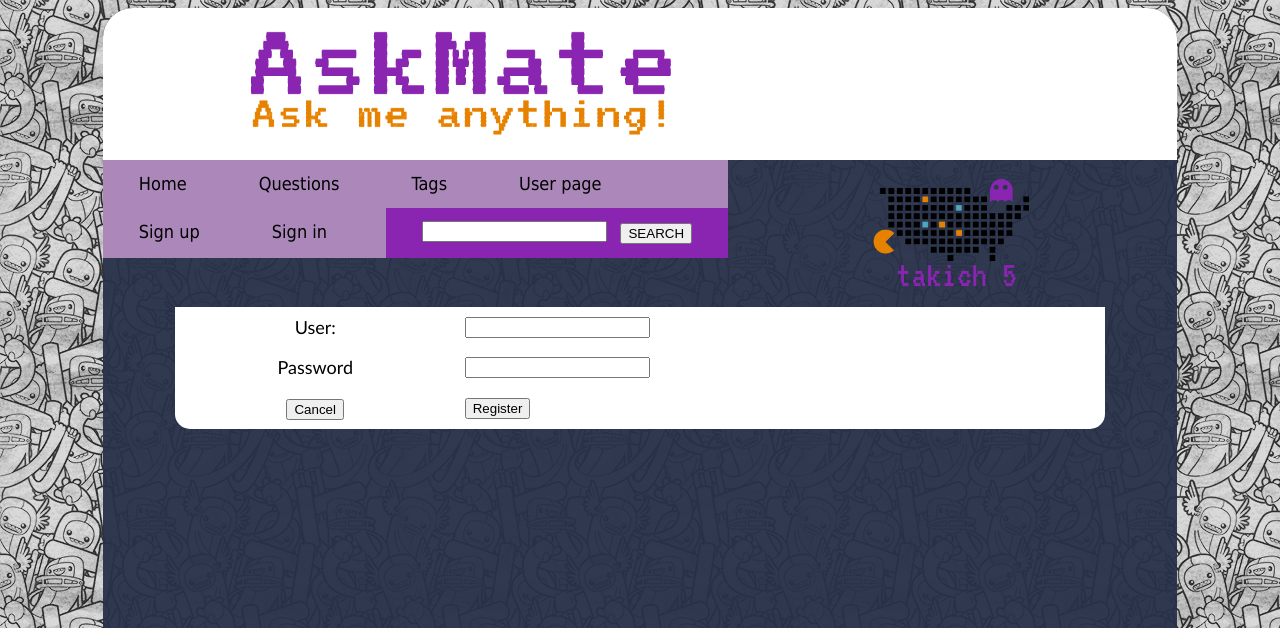
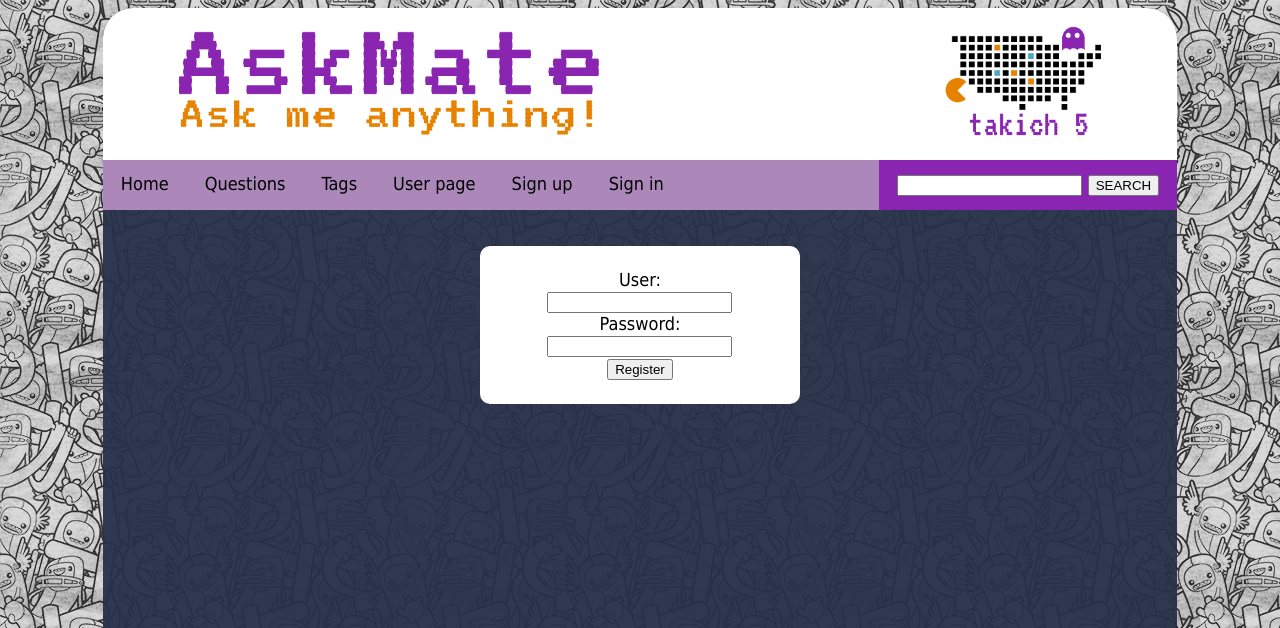
Before and after one commit to grzban/AskMate3, a Flask app: page /registration in a window 1280 px wide. Shown: the top 628 px of the page. Run offline with Flask 2, Linux system fonts and the light colour scheme.

Commit message:
registration and signin form added

```diff
--- a/static/layout.css
+++ b/static/layout.css
@@ -18,7 +18,7 @@ body {
 }
 
 #header img {
-    padding: 1em 8em 1em 8em;
+    padding: 1em 4em 1em 4em;
 }
 
 #header {
@@ -38,6 +38,21 @@ body {
     bottom: 0.5em;
     width: 100%;
     text-align: center;
+}
+
+
+.sign {
+    width: 30%;
+    margin: auto;
+    padding: 10px;
+    border-radius: 10px;
+    background-color: white;
+    text-align: left;
+}
+
+label {
+
+
 }
 
 table {
@@ -93,9 +108,3 @@ hr {
     border-width: 1px;
     color: black;
 }
-
-input, label {
-    display: block;
-    float: left;
-    margin-right: 1em;
-}
--- a/static/menubar.css
+++ b/static/menubar.css
@@ -24,7 +24,7 @@ li {
 li a, form {
     display: block;
     text-align: center;
-    padding: 0.75em 2em;
+    padding: 0.75em 1em;
     text-decoration: none;
     color: black;
 }
--- a/templates/layout.html
+++ b/templates/layout.html
@@ -17,6 +17,12 @@
 
             <div id='menubar'>
                     <ul>
+                        <li style="float:right" class="active">
+                            <form action="{{ url_for('search') }}" method="POST">
+                                <input name="word" class="input">
+                                <button type="submit">SEARCH</button>
+                            </form>
+                        </li>
                         <li><a href="{{ url_for('index') }}">Home</a></li>
                         <li><a href="{{ url_for('questions') }}">Questions</a></li>
                         <li><a href="{{ url_for('tags') }}">Tags</a></li>
@@ -26,15 +32,10 @@
                         <li><a href="{{ url_for('registration') }}">Sign up</a></li>
                         <li><a href="{{ url_for('signin') }}">Sign in</a></li>
                         {% else %}
-                       <li> <a href="{{ url_for('logout') }}">Log Out ({{session.user_name}})</a></li>
+                       <li style="float:right" class="active"> <a href="{{ url_for('logout') }}">Log Out ({{session.user_name}})</a></li>
 
                         {% endif %}
-                        <li style="float:right" class="active">
-                            <form action="{{ url_for('search') }}" method="POST">
-                                <input name="word" class="input">
-                                <button type="submit">SEARCH</button>
-                            </form>
-                        </li>
+
                     </ul>
             </div>
 
--- a/templates/registration.html
+++ b/templates/registration.html
@@ -2,33 +2,23 @@
 
 {% block content %}
 
-    <div>
-        <form action="{{ url_for('add_user') }}" method="post">
-            <table>
-                <tr>
-                    <td>User:</td>
-                    <td>
-                        <input type="text" name="user_name">
-                    </td>
-                </tr>
-                <tr>
-                    <td>Password</td>
-                    <td>
-                        <input type="password" name="user_password">
-                    </td>
-                </tr>
-                <tr>
-                    <td>
-                        <a href="{{ url_for('index') }}">
-                           <button type="button">Cancel</button>
-                        </a>
-                    </td>
-                    <td>
-                        <input type="submit" name="register" value="Register">
-                    </td>
-                </tr>
-            </table>
-        </form>
-    </div>
+    <div class="sign">
+            {% if alert_for_user %}
+            {{ alert_for_user }}
+            {% endif %}
+
+            <form action="{{ url_for('add_user') }}" method="post">
+
+                <label for="user_name">User:</label><br>
+                <input type="text" id="user_name" name="user_name">
+                <br>
+                <label for="password">Password:</label><br>
+                <input id="password" type="password" name="user_password"><br>
+
+                <input type="submit" name="register" value="Register">
+
+            </form>
+        </div>
+
 
 {% endblock %}
```
Also changed, not shown: templates/signin.html (+5 -9 lines).
